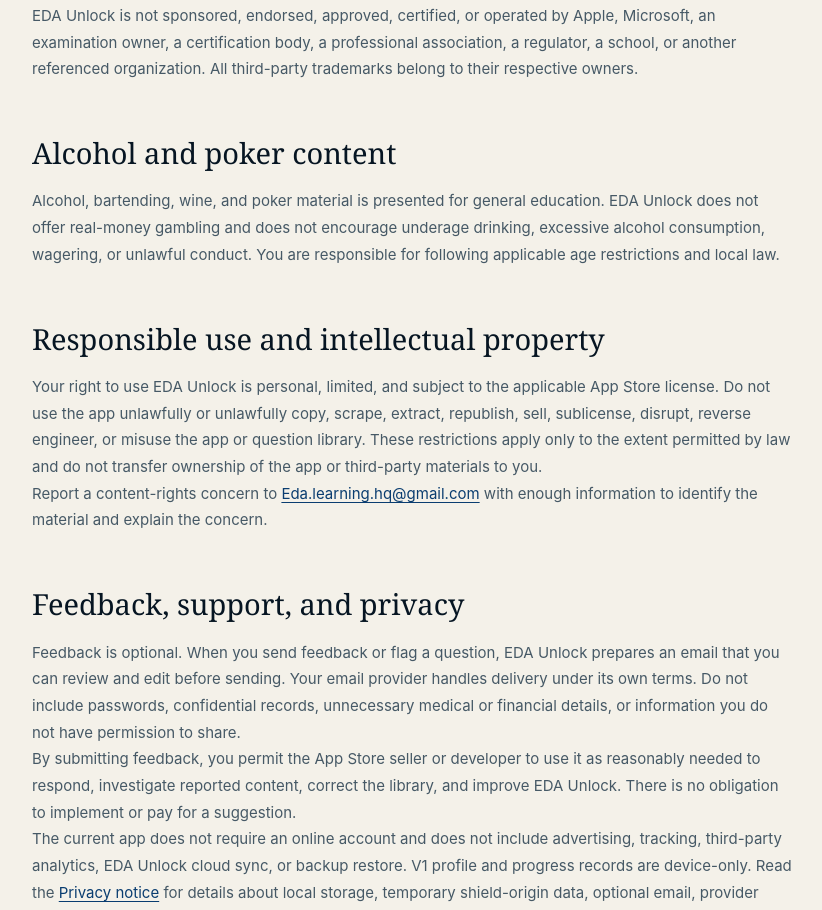
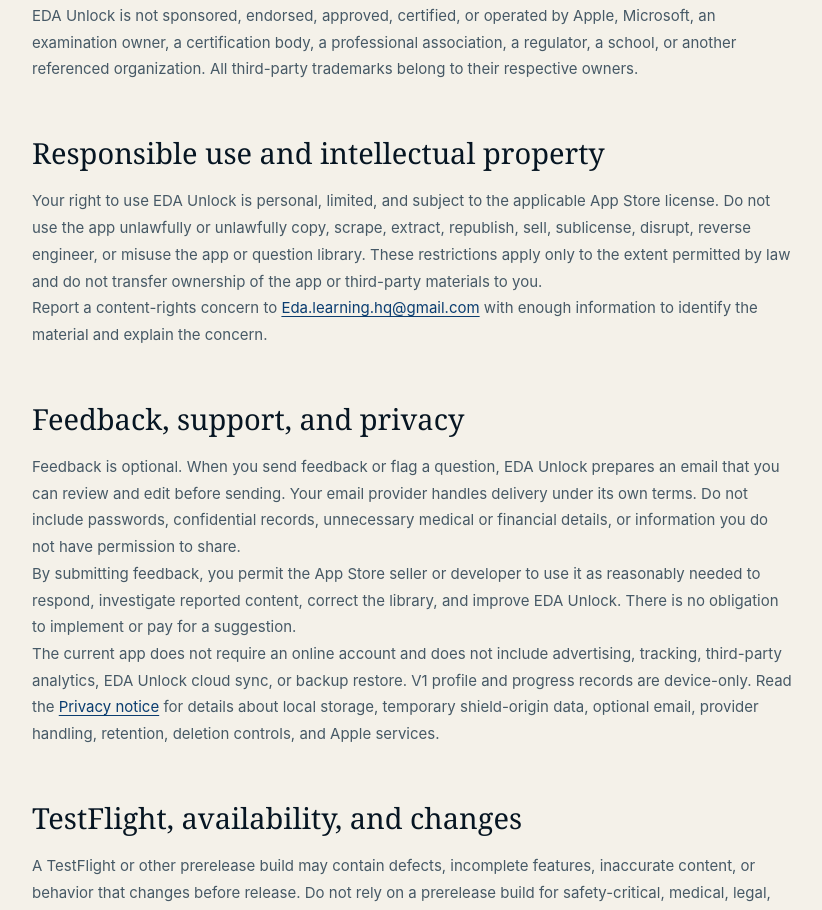
Before and after one commit to ajayers00-cloud/edaunlock.com, a Next.js app in the folder support-site-export/support-site/: page /terms in a window 1280 px wide. Shown: the part 3485-4395 px from the top of the page, without its empty margins (333-1155 px from the left). Built offline with nearby package versions, Linux system fonts and the light colour scheme.

Commit message:
Update page.tsx

```diff
--- a/support-site-export/support-site/app/terms/page.tsx
+++ b/support-site-export/support-site/app/terms/page.tsx
@@ -96,11 +96,6 @@
           </section>
 
           <section>
-            <h2>Alcohol and poker content</h2>
-            <p>Alcohol, bartending, wine, and poker material is presented for general education. EDA Unlock does not offer real-money gambling and does not encourage underage drinking, excessive alcohol consumption, wagering, or unlawful conduct. You are responsible for following applicable age restrictions and local law.</p>
-          </section>
-
-          <section>
             <h2>Responsible use and intellectual property</h2>
             <p>Your right to use EDA Unlock is personal, limited, and subject to the applicable App Store license. Do not use the app unlawfully or unlawfully copy, scrape, extract, republish, sell, sublicense, disrupt, reverse engineer, or misuse the app or question library. These restrictions apply only to the extent permitted by law and do not transfer ownership of the app or third-party materials to you.</p>
             <p>Report a content-rights concern to <a href={`mailto:${supportEmail}?subject=EDA%20Unlock%20Content%20Rights`}>{supportEmail}</a> with enough information to identify the material and explain the concern.</p>
```
